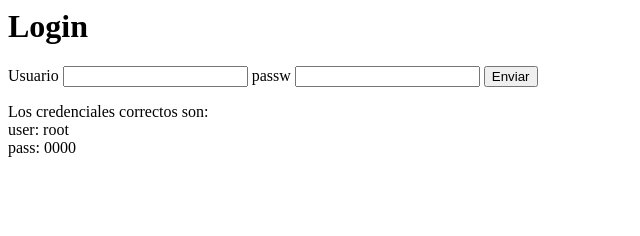
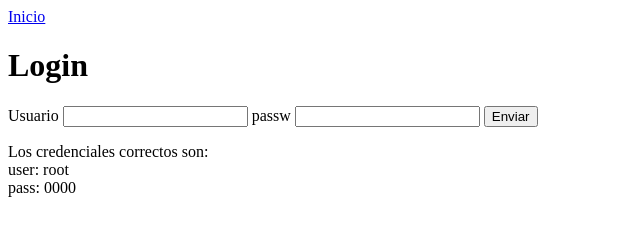
Before and after one commit to fjguipen/node-user-auth, a website: page pages/login.html in a window 1280 px wide. Shown: the whole page, without its empty margins (0-640 px from the left). Drawn offline with Linux system fonts and the light colour scheme.

Commit message:
Link home

```diff
--- a/pages/login.html
+++ b/pages/login.html
@@ -3,6 +3,7 @@
 
     </head>
     <body>
+        <a href="/">Inicio</a>
         <h1>Login</h1>
         <form method="post">
             <label for="user">Usuario</label>
```
